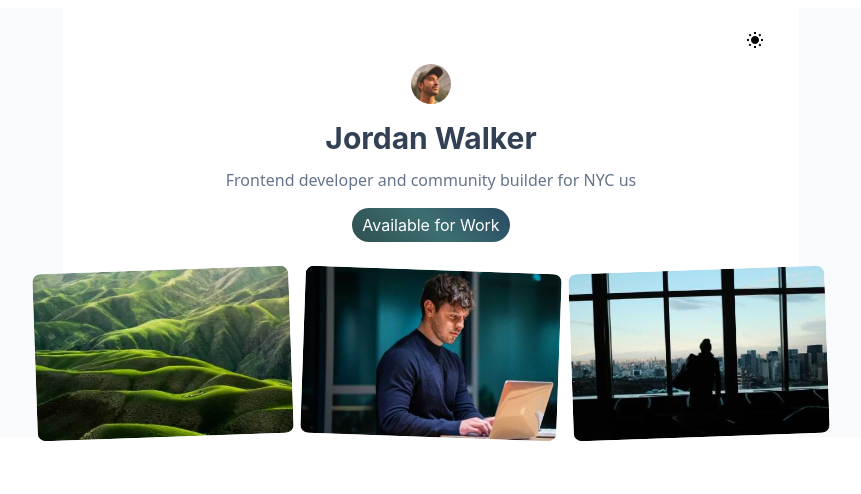
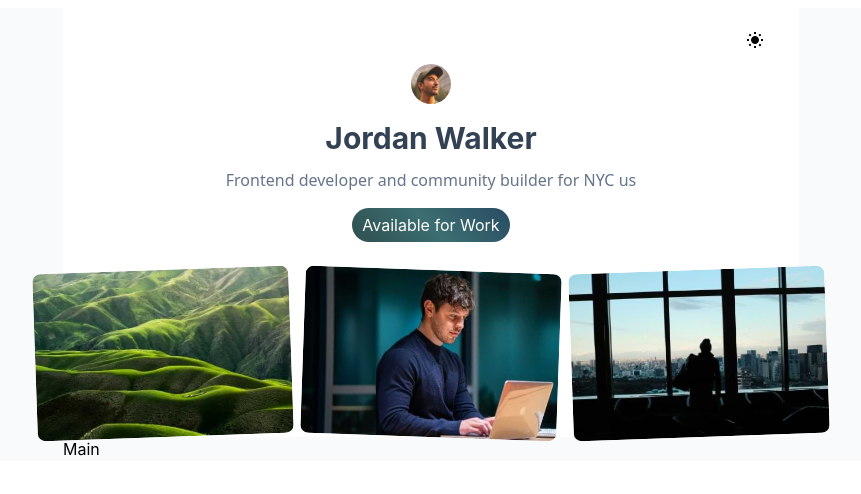
Before and after one commit to vyas2610/Portfolio-Template, a React (Create React App) app: page / in a window 1280 px wide. Shown: the top 494 px of the page, without its empty margins (209-1070 px from the left). Built offline with nearby package versions, Linux system fonts and the light colour scheme.

Commit message:
Updates Main Component

```diff
--- a/src/App.js
+++ b/src/App.js
@@ -1,16 +1,15 @@
 // React Router
 // import {BrowserRouter as Router, Route, Switch} from 'react-router-dom';
-import './App.css';
-import Header from './components/Header';
-import MainContent from './components/Main';
+import "./App.css";
+import Header from "./components/Header";
+import { Main } from "./components/Main";
 
 function App() {
   return (
-    <div className='bg-slate-50'>
+    <div className="bg-slate-50">
       <div className="containers px-4">
-
-          <Header />
-          <MainContent />
+        <Header />
+        <Main />
       </div>
     </div>
   );
--- a/src/components/Main.jsx
+++ b/src/components/Main.jsx
@@ -1,16 +1,5 @@
-import React from 'react';
+import React from "react";
 
-const MainContent = () =>
-    {
-        return
-        (
-            <div>
-                <h2>Experience</h2>
-                <div className='container mx-auto bg-red-300'>
-                    <p>hello</p>
-                </div>
-            </div>
-        )
-    }
-
-export default MainContent;
+export const Main = () => {
+  return <div>Main</div>;
+};
```
